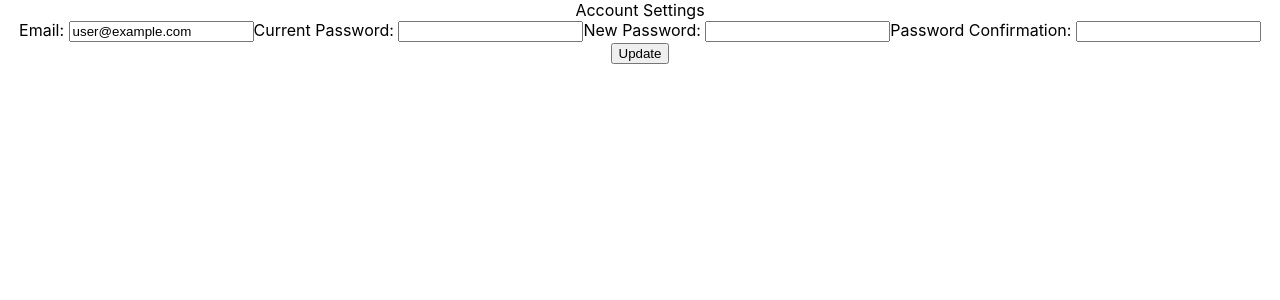
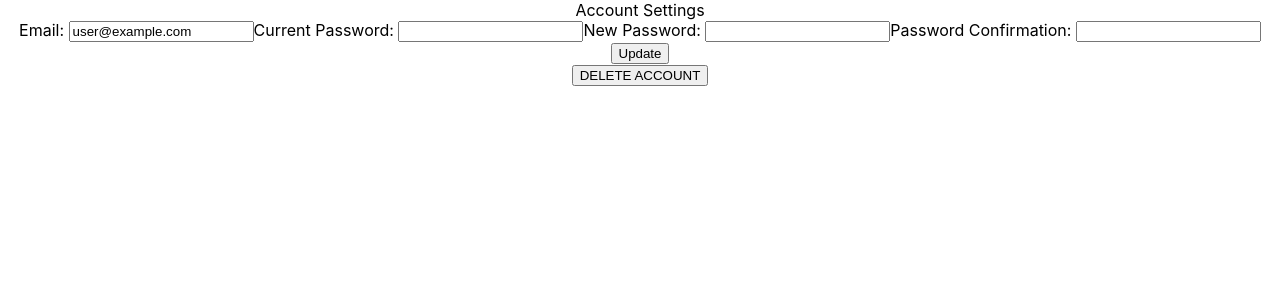
Before and after one commit to Ayma-n/Lasco, a React (Create React App) app: page /settings in a window 1280 px wide. Shown: the top 300 px of the page. Built offline with nearby package versions, Linux system fonts and the light colour scheme; no server answers; sample sign-in values are in the browser's storage.

Commit message:
Logs in and navigates to feed after signup

```diff
--- a/src/AccountSettings.js
+++ b/src/AccountSettings.js
@@ -1,10 +1,10 @@
 import React, { useRef, useState } from 'react';
-import { useNavigate } from 'react-router-dom';
+import { Navigate, useNavigate } from 'react-router-dom';
 import { useAuth } from "./contexts/AuthContext";
 
 export default function AccountSettings() {
 
-    const { currentUser, updateUserEmail, updateUserPassword, reauthenticateUser } = useAuth();
+    const { currentUser, updateUserEmail, updateUserPassword, reauthenticateUser, deleteAccount } = useAuth();
 
     const emailRef = useRef();
     const oldPasswordRef = useRef();
@@ -61,6 +61,20 @@ export default function AccountSettings() {
 
     }
 
+    async function submitAccountDeletion() {
+        setLoading(true);
+        deleteAccount()
+        .then(() => {
+            // This does NOT work: it goes back to settings and redirects to login because of the private route.
+            return navigate("/");
+        })
+        .catch(() => {
+            setLoading(false);
+            return setError("We encountered an error in deleting your account.")
+        })
+        setLoading(false);
+    }
+
     return (
         <div id="AccountSettings">
             <div>Account Settings</div>
@@ -77,6 +91,7 @@ export default function AccountSettings() {
                 <input type="password" ref={passwordConfRef}></input>
                 <button disabled={loading}>Update</button>
             </form>
+            <button onClick={submitAccountDeletion}>DELETE ACCOUNT</button>
         </div>
     )
 }
--- a/src/Signup.js
+++ b/src/Signup.js
@@ -1,7 +1,7 @@
 import React, { useState, useRef } from 'react';
 import "./Signup.css"
 import demoLogo from "./sample/posts/demo-logo.png";
-import { Link } from "react-router-dom";
+import { Link, useNavigate } from "react-router-dom";
 
 // This line imports the custom hook we created in AuthContext which returns
 // the AuthContext with a useContext() hook applied on it.
@@ -12,11 +12,8 @@ function Signup() {
     const emailRef = useRef();
     const passwordRef = useRef();
 
-    // We get the usable AuthContext with useAuth().
-    const authContext = useAuth();
-
-    // We get the signup method from the auth context.
-    const signup = authContext.signup;
+    // Deconstructs the useAuth() hook to get signup and login
+    const { signup, login } = useAuth();
 
     // Creates a state for errors.
     const [error, setError] = useState('');
@@ -24,6 +21,9 @@ function Signup() {
     // Creates a loading state that we will use to disable the button when the signup is
     // being processed.
     const [loading, setLoading] = useState(false);
+
+    // Uses to useNavigate hook to redirect user
+    const navigate = useNavigate();
 
     async function handleSubmit(e) {
         e.preventDefault();
@@ -38,6 +38,8 @@ function Signup() {
             setError('');
             setLoading(true);
             await signup(emailRef.current.value, passwordRef.current.value);
+            await login(emailRef.current.value, passwordRef.current.value);
+            navigate("/feed");
         } catch {
             setError('Something wrong happened with creating your account...');
         }
--- a/src/contexts/AuthContext.js
+++ b/src/contexts/AuthContext.js
@@ -76,7 +76,8 @@ export function AuthProvider({ children }) {
         resetPassword,
         updateUserEmail,
         updateUserPassword,
-        reauthenticateUser
+        reauthenticateUser,
+        deleteAccount
     }
 
     return (
```
